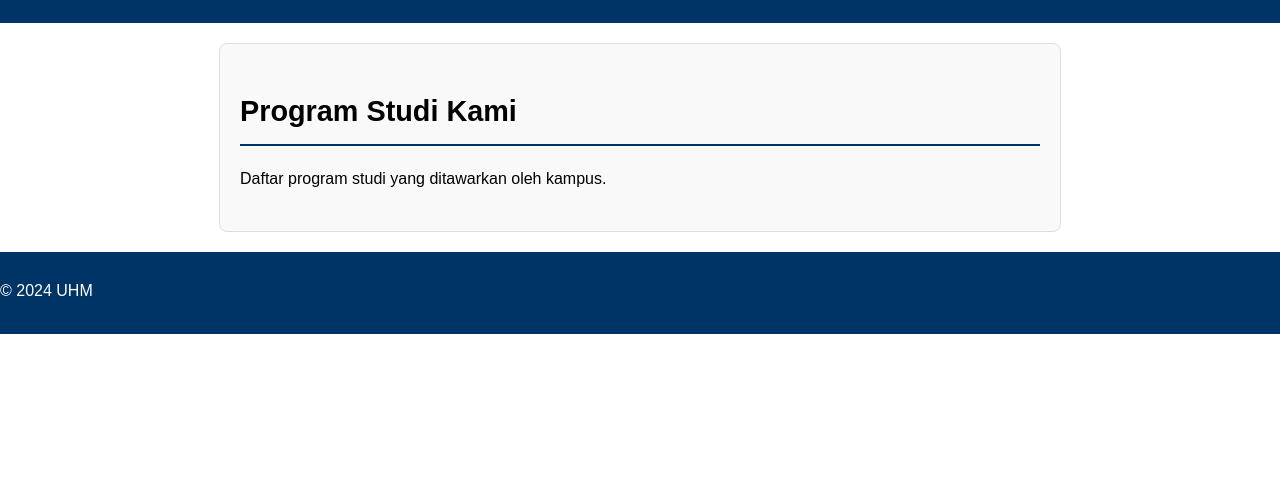
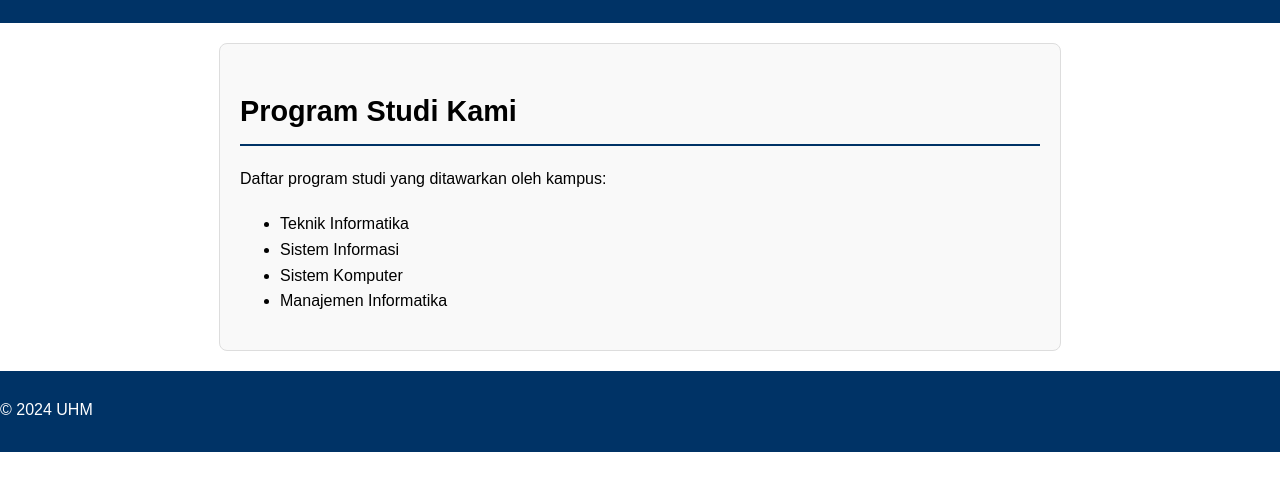
Before and after one commit to gabreliafelicia/Kelompok3, a plain HTML site: page tugas akhir/departments.html in a window 1280 px wide. Shown: the part 99-590 px from the top of the page. Drawn offline with Linux system fonts and the light colour scheme.

Commit message:
Update departments.html

```diff
--- a/tugas akhir/departments.html
+++ b/tugas akhir/departments.html
@@ -25,7 +25,13 @@
     <main>
         <section>
             <h2>Program Studi Kami</h2>
-            <p>Daftar program studi yang ditawarkan oleh kampus.</p>
+            <p>Daftar program studi yang ditawarkan oleh kampus:</p>
+            <ul>
+                <li>Teknik Informatika</li>
+                <li>Sistem Informasi</li>
+                <li>Sistem Komputer</li>
+                <li>Manajemen Informatika</li>
+            </ul>
         </section>
     </main>
     <footer>
```
